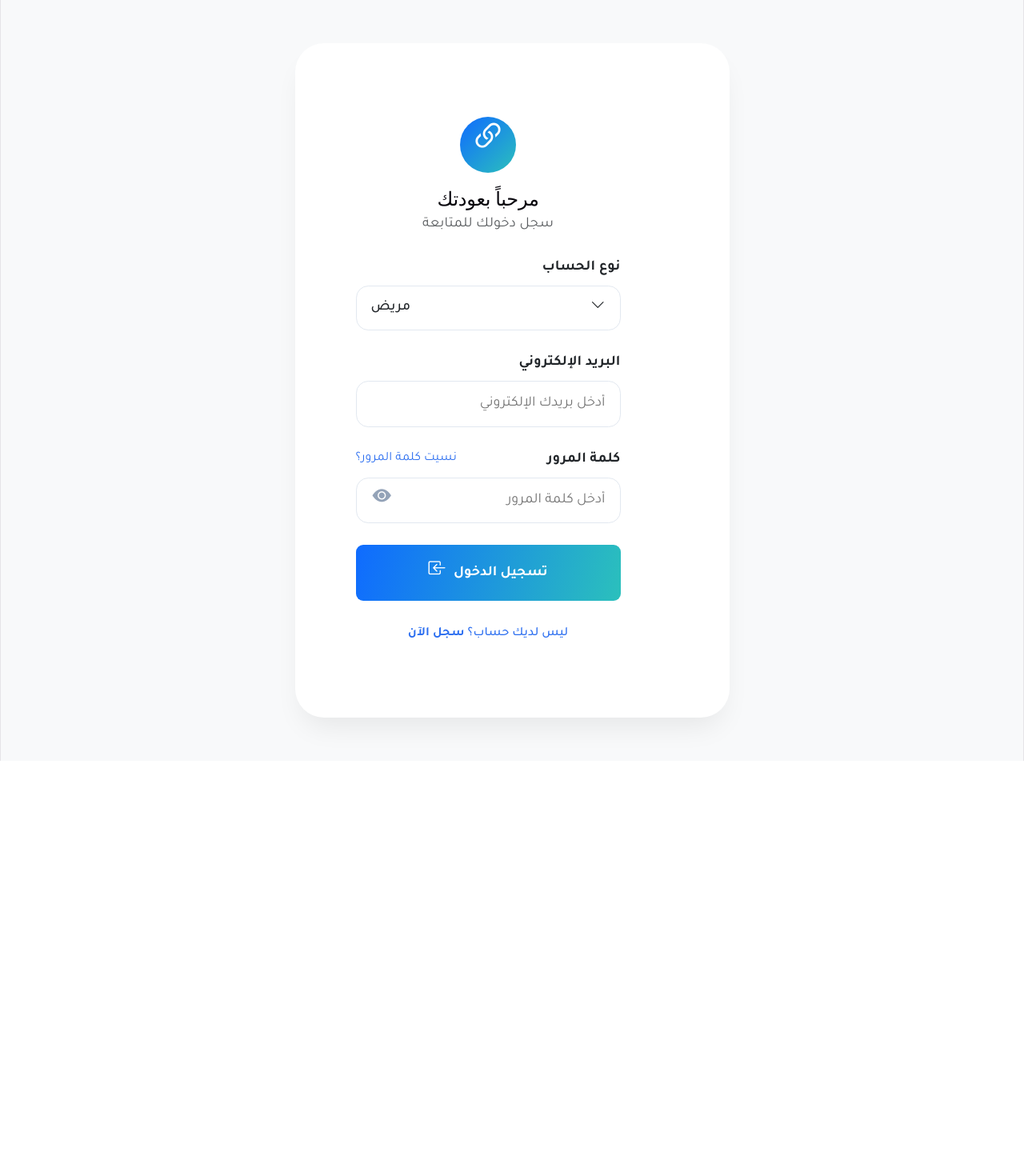
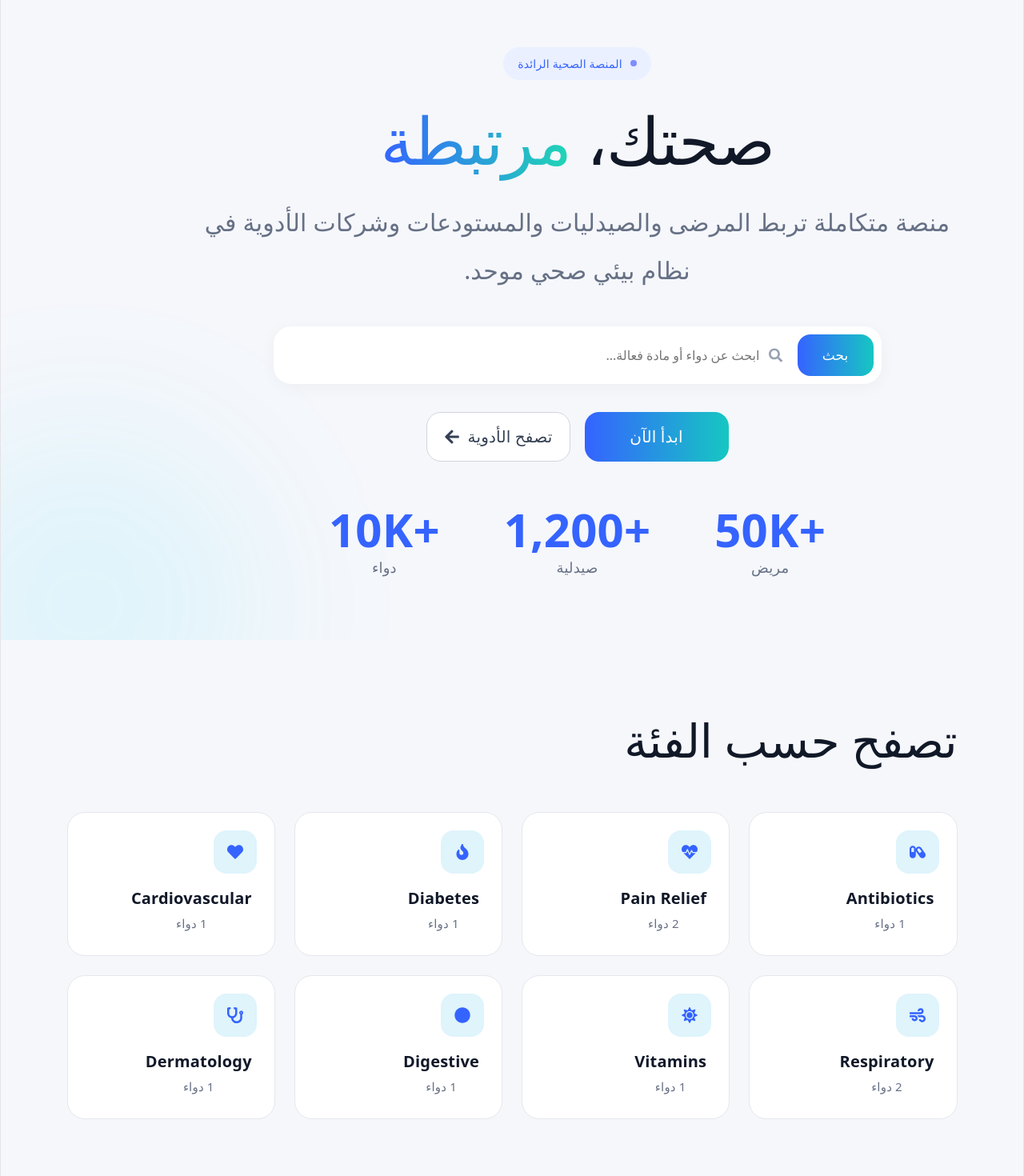
Before and after one commit to PharmaLink-digi/PharmaLink, a React (Vite) app: page / in a window 1280 px wide. Shown: the top 1470 px of the page at 80% size. Before the commit the page ends 951 px from the top, so only its background shows below. Built offline with nearby package versions, Linux system fonts and the light colour scheme.

Commit message:
finish landing page

```diff
--- a/src/App.jsx
+++ b/src/App.jsx
@@ -3,10 +3,12 @@ import reactLogo from "./assets/react.svg";
 import viteLogo from "./assets/vite.svg";
 import heroImg from "./assets/hero.png";
 import "./App.css";
+import Home from "./Components/Home/Home";
+import "./Components/Home/Home.css";
+import { BrowserRouter, Routes, Route } from "react-router-dom";
+import "bootstrap/dist/css/bootstrap.min.css";
 import SignInForm from "./Components/SignInForm/SignInForm";
-import Home from "./Components/Home/Home";
 import { RouterProvider } from "react-router-dom";
-import { BrowserRouter, Routes, Route } from "react-router-dom";
 
 
 
@@ -17,25 +19,12 @@ function App() {
 
   return (
     <>
-     <SignInForm/>
-      {/* <SignInForm/> */}
-      {/* <Home/> */}
-
-      {/* <Route path="/" element={<Home />} />
-      <Route path="/signup" element={<Signup />} />
-      <Route path="/search" element={<Search />} /> */}
-
-      {/* dkkjoiuhgihjldk */}
-
-      {/* <BrowserRouter>
+      <BrowserRouter>
         <Routes>
           <Route path="/" element={<Home />} />
         </Routes>
-      </BrowserRouter> */}
-
-{/* <Route path="/signup" element={<Signup />} />
-<Route path="/بحث" element={<Search />} /> */}
-
+      </BrowserRouter>
+     <SignInForm/>
     </>
   );
 }
--- a/src/Components/Home/Home.css
+++ b/src/Components/Home/Home.css
@@ -1,51 +1,315 @@
-
-
-:root{
-	--bg-1: #f6fbfb;
-	--accent-1: #0077ff;
-	--accent-2: #00c2a8;
-	--dark: #0b2540;
-	--muted: #7b8b98;
+* {
+  margin: 0;
+  padding: 0;
+ box-sizing: border-box;
 }
 
-.home-container{direction:rtl;font-family: 'Segoe UI', Tahoma, Geneva, Verdana, sans-serif;color:var(--dark);}
+body {
+  direction: rtl;
+  background: #f5f7fb;
+  font-family: sans-serif;
+  overflow-x: hidden;
+}
 
-.hero{padding:80px 20px 120px;background:linear-gradient(180deg, #fbfdff 0%, #ffffff 50%);display:flex;justify-content:flex-end}
-.hero-inner{max-width:980px;text-align:right;padding-right:80px}
-.badge{display:inline-block;background:rgba(0,123,255,0.08);color:var(--accent-1);padding:8px 14px;border-radius:18px;font-size:13px;margin-bottom:18px}
-.hero-title{font-size:48px;margin:8px 0 12px;font-weight:800}
-.hero-title .accent{background:linear-gradient(90deg,var(--accent-1),var(--accent-2));-webkit-background-clip:text;background-clip:text;color:transparent}
-.hero-sub{color:var(--muted);max-width:760px;margin:0 auto 28px}
+/* ================= HERO ================= */
 
-.search-wrapper{display:flex;flex-direction:row-reverse;align-items:center;gap:10px;margin:28px 0 22px;max-width:680px;background:#fff;border-radius:30px;padding:6px 6px;box-shadow:0 6px 20px rgba(15,40,70,0.06);justify-content:flex-end}
-.search-input{flex:1;border:0;padding:16px 20px;border-radius:28px;font-size:16px;outline:none;color:var(--dark)}
-.search-input::placeholder{color:#b8c4cc}
-.search-button{background:linear-gradient(90deg,var(--accent-1),var(--accent-2));color:#fff;border:0;padding:12px 22px;border-radius:28px;font-weight:600;cursor:pointer}
+.hero-section {
+  min-height: 100vh;
+  background: #f5f7fb;
+  position: relative;
+  display: flex;
+  align-items: center;
+  justify-content: center;
+  overflow: hidden;
+}
 
-.hero-cta{display:flex;flex-direction:row-reverse;gap:12px;justify-content:flex-end;margin-top:16px}
-.btn{padding:10px 18px;border-radius:22px;border:0;cursor:pointer;font-weight:600}
-.btn.primary{background:linear-gradient(90deg,var(--accent-1),var(--accent-2));color:#fff}
-.btn.outline{background:#fff;border:1px solid rgba(11,37,64,0.06);color:var(--dark)}
+.hero-section::before {
+  content: "";
+  position: absolute;
+  width: 450px;
+  height: 450px;
+  background: rgba(0, 214, 255, 0.08);
+  border-radius: 50%;
+  bottom: -180px;
+  left: -120px;
+  filter: blur(90px);
+}
 
-.stats{display:flex;flex-direction:row-reverse;gap:36px;justify-content:flex-end;margin-top:34px}
-.stat{text-align:center}
-.stat-num{font-weight:800;color:var(--accent-1);font-size:20px}
-.stat-label{color:var(--muted);font-size:13px}
+.hero-content {
+  width: 100%;
+  max-width: 950px;
+  position: relative;
+  z-index: 2;
+}
 
-.categories{max-width:1200px;margin:40px auto;padding:20px}
-.categories-title{font-size:28px;text-align:right;margin:20px 0 18px;padding-right:40px}
-.cards-grid{display:grid;grid-template-columns:repeat(4,1fr);gap:18px;direction:rtl}
+.hero-badge {
+  display: flex;
+  align-items: center;
+  gap: 10px;
+  width: fit-content;
+  margin: auto;
+  background: #eaf0ff;
+  padding: 10px 18px;
+  border-radius: 40px;
+  color: #3563ff;
+  font-size: 14px;
+  margin-bottom: 25px;
+}
 
-.card{background:#fff;border-radius:14px;padding:38px 22px 38px 22px;padding-right:64px;position:relative;border:1px solid rgba(11,37,64,0.06);display:flex;flex-direction:row-reverse;align-items:center;justify-content:flex-end;transition:transform .28s cubic-bezier(.2,.9,.2,1),box-shadow .28s}
-.card-body{margin:0 18px 0 0;text-align:right}
-.card-title{font-weight:700;color:var(--dark)}
-.card-sub{font-size:12px;color:var(--muted);margin-top:6px}
+.dot {
+  width: 8px;
+  height: 8px;
+  background: #7f8cff;
+  border-radius: 50%;
+}
 
-.card-icon{position:absolute;top:16px;right:16px}
-.icon-circle{display:inline-flex;align-items:center;justify-content:center;width:44px;height:44px;border-radius:50%;background:linear-gradient(180deg, rgba(0,123,255,0.12), rgba(0,194,168,0.12));color:var(--accent-1);font-size:18px;box-shadow:0 6px 18px rgba(0,123,255,0.06);transition:transform .28s,box-shadow .28s}
+.hero-title {
+  text-align: center;
+  font-size: 82px;
+  font-weight: 800;
+  color: #111827;
+  margin-bottom: 25px;
+}
 
-.card:hover{transform:translateY(-8px);box-shadow:0 12px 30px rgba(11,37,64,0.08)}
-.card:hover .icon-circle{transform:scale(1.12);box-shadow:0 16px 36px rgba(0,123,255,0.12)}
+.hero-title span {
+  background: linear-gradient(to left, #20d6b5, #3563ff);
+  -webkit-background-clip: text;
+  -webkit-text-fill-color: transparent;
+}
 
-@media (max-width:1000px){.cards-grid{grid-template-columns:repeat(2,1fr)}.hero-title{font-size:36px}}
-@media (max-width:600px){.cards-grid{grid-template-columns:1fr}.search-wrapper{max-width:100%;padding:4px}.hero-inner{padding:0 14px}.hero{padding:40px 10px}}
+.hero-text {
+  text-align: center;
+  max-width: 950px;
+  margin: auto;
+  color: #667085;
+  line-height: 2;
+  font-size: 30px;
+  margin-bottom: 40px;
+}
+
+/* SEARCH */
+
+.hero-search {
+  width: 100%;
+  max-width: 760px;
+  height: 72px;
+  background: white;
+  border-radius: 22px;
+  display: flex;
+  align-items: center;
+  padding: 10px;
+  margin: auto;
+  box-shadow: 0 4px 20px rgba(0, 0, 0, 0.04);
+  margin-bottom: 35px;
+}
+
+.hero-search button {
+  width: 95px;
+  height: 52px;
+  border: none;
+  border-radius: 16px;
+  background: linear-gradient(to left, #16c7c2, #3563ff);
+  color: white;
+  font-size: 17px;
+  font-weight: 600;
+}
+
+.search-input {
+  flex: 1;
+  display: flex;
+  align-items: center;
+  gap: 12px;
+  padding: 0 18px;
+}
+
+.search-input svg {
+  color: #98a2b3;
+  font-size: 18px;
+}
+
+.search-input input {
+  border: none;
+  outline: none;
+  width: 100%;
+  font-size: 16px;
+  color: #667085;
+  background: transparent;
+}
+
+/* BUTTONS */
+
+.hero-buttons {
+  display: flex;
+  justify-content: center;
+  gap: 18px;
+  margin-bottom: 50px;
+}
+
+.start-btn,
+.browse-btn {
+  width: 180px;
+  height: 62px;
+  border-radius: 18px;
+  text-decoration: none;
+  display: flex;
+  align-items: center;
+  justify-content: center;
+  gap: 10px;
+  font-size: 20px;
+  font-weight: 600;
+  transition: 0.3s;
+}
+
+.start-btn {
+  background: linear-gradient(to left, #16c7c2, #3563ff);
+  color: white;
+}
+
+.browse-btn {
+  border: 1px solid #d0d5dd;
+  color: #344054;
+  background: white;
+}
+
+/* STATS */
+
+.hero-stats {
+  display: flex;
+  justify-content: center;
+  gap: 80px;
+}
+
+.hero-stats h3 {
+  font-size: 58px;
+  color: #3563ff;
+  font-weight: 800;
+  margin-bottom: 0;
+}
+
+.hero-stats p {
+  text-align: center;
+  color: #667085;
+  font-size: 18px;
+}
+
+/* ================= CATEGORIES ================= */
+
+.categories-section {
+  padding: 90px 0;
+  background: #f5f7fb;
+}
+
+.section-title {
+  text-align: right;
+  font-size: 58px;
+  font-weight: 800;
+  color: #111827;
+  margin-bottom: 55px;
+}
+
+.categories-grid {
+  display: grid;
+  grid-template-columns: repeat(4, 1fr);
+  gap: 24px;
+}
+
+.category-card {
+  background: white;
+  border: 1px solid #e4e7ec;
+  border-radius: 22px;
+  height: 180px;
+  padding: 30px;
+  position: relative;
+  cursor: pointer;
+  transition: 0.3s;
+}
+
+.category-card:hover {
+  transform: translateY(-5px);
+  box-shadow: 0 12px 30px rgba(0, 0, 0, 0.05);
+}
+
+.category-icon {
+  position: absolute;
+  top: 22px;
+  right: 22px;
+  width: 54px;
+  height: 54px;
+  border-radius: 16px;
+  background: #dff4fb;
+  display: flex;
+  align-items: center;
+  justify-content: center;
+  color: #3563ff;
+  font-size: 20px;
+}
+
+.category-content {
+  position: absolute;
+  bottom: 28px;
+  right: 28px;
+}
+
+.category-content h4 {
+  font-size: 20px;
+  color: #101828;
+  margin-bottom: 8px;
+  font-weight: 700;
+}
+
+.category-content p {
+  color: #667085;
+  font-size: 15px;
+  margin: 0;
+}
+
+/* ================= RESPONSIVE ================= */
+
+@media (max-width: 1200px) {
+  .categories-grid {
+    grid-template-columns: repeat(2, 1fr);
+  }
+}
+
+@media (max-width: 768px) {
+  .hero-title {
+    font-size: 50px;
+  }
+
+  .hero-text {
+    font-size: 20px;
+  }
+
+  .hero-search {
+    flex-direction: column;
+    height: auto;
+    gap: 15px;
+    padding: 15px;
+  }
+
+  .hero-search button {
+    width: 100%;
+  }
+
+  .hero-buttons {
+    flex-direction: column;
+    align-items: center;
+  }
+
+  .hero-stats {
+    gap: 30px;
+  }
+
+  .hero-stats h3 {
+    font-size: 38px;
+  }
+
+  .categories-grid {
+    grid-template-columns: 1fr;
+  }
+
+  .section-title {
+    text-align: center;
+    font-size: 42px;
+  }
+}
--- a/src/Components/Home/Home.jsx
+++ b/src/Components/Home/Home.jsx
@@ -1,69 +1,154 @@
-import React from "react";
 import "./Home.css";
+import { Link, useNavigate } from "react-router-dom";
+import {
+  FaHeart,
+  FaCapsules,
+  FaHeartbeat,
+  FaWind,
+  FaSun,
+  FaStethoscope,
+  FaFire,
+  FaCircle,
+  FaSearch,
+  FaArrowLeft,
+} from "react-icons/fa";
 
 const categories = [
-	{ title: "Cardiovascular", count: 1, icon: "❤" },
-	{ title: "Diabetes", count: 1, icon: "💧" },
-	{ title: "Pain Relief", count: 2, icon: "⚡" },
-	{ title: "Antibiotics", count: 1, icon: "💊" },
-	{ title: "Dermatology", count: 1, icon: "✨" },
-	{ title: "Digestive", count: 1, icon: "🔵" },
-	{ title: "Vitamins", count: 1, icon: "☀️" },
-	{ title: "Respiratory", count: 2, icon: "🌬️" },
+  {
+    name: "Antibiotics",
+    count: "1 دواء",
+    icon: <FaCapsules />,
+  },
+  {
+    name: "Pain Relief",
+    count: "2 دواء",
+    icon: <FaHeartbeat />,
+  },
+  {
+    name: "Diabetes",
+    count: "1 دواء",
+    icon: <FaFire />,
+  },
+  {
+    name: "Cardiovascular",
+    count: "1 دواء",
+    icon: <FaHeart />,
+  },
+  {
+    name: "Respiratory",
+    count: "2 دواء",
+    icon: <FaWind />,
+  },
+  {
+    name: "Vitamins",
+    count: "1 دواء",
+    icon: <FaSun />,
+  },
+  {
+    name: "Digestive",
+    count: "1 دواء",
+    icon: <FaCircle />,
+  },
+  {
+    name: "Dermatology",
+    count: "1 دواء",
+    icon: <FaStethoscope />,
+  },
 ];
 
 export default function Home() {
+  const navigate = useNavigate();
+
+  const handleCategory = (category) => {
+    navigate(`/search?category=${category}`);
+  };
+
   return (
-		<div className="home-container">
-			<section className="hero">
-				<div className="hero-inner">
-					<span className="badge">المنصة الصحية الرائدة</span>
-					<h1 className="hero-title">صحتك، <span className="accent">مترابطة</span></h1>
-					<p className="hero-sub">منصة متكاملة تربط المرضى والصيدليات والمستودعات وشركات الأدوية في نظام بيئي صحي موحد.</p>
+    <>
+      {/* HERO SECTION */}
+      <section className="hero-section">
+        <div className="container">
+          <div className="hero-content text-center">
+            <span className="hero-badge">
+              <span className="dot"></span>
+              المنصة الصحية الرائدة
+            </span>
 
-					<div className="search-wrapper">
-						<button className="search-button">بحث</button>
-						<input className="search-input" placeholder="ابحث عن دواء أو مادة فعالة..." />
+            <h1 className="hero-title">
+              صحتك، <span>مرتبطة</span>
+            </h1>
+
+            <p className="hero-text">
+              منصة متكاملة تربط المرضى والصيدليات والمستودعات وشركات الأدوية
+              في نظام بيئي صحي موحد.
+            </p>
+
+            <div className="hero-search">
+              <button>بحث</button>
+
+              <div className="search-input">
+                <FaSearch />
+                <input
+                  type="text"
+                  placeholder="ابحث عن دواء أو مادة فعالة..."
+                />
+              </div>
             </div>
 
-					<div className="hero-cta">
-						<button className="btn primary">ابدأ الآن</button>
-						<button className="btn outline">تصفح الأدوية</button>
+            <div className="hero-buttons">
+              <Link to="/signup" className="start-btn">
+                ابدأ الآن
+              </Link>
+
+              <Link to="/search" className="browse-btn">
+                تصفح الأدوية
+                <FaArrowLeft />
+              </Link>
             </div>
 
-					<div className="stats">
-						<div className="stat">
-							<div className="stat-num">+10K</div>
-							<div className="stat-label">دواء</div>
+            <div className="hero-stats">
+              <div>
+                <h3>+50K</h3>
+                <p>مريض</p>
               </div>
-						<div className="stat">
-							<div className="stat-num">+1,200</div>
-							<div className="stat-label">صيدلية</div>
+
+              <div>
+                <h3>+1,200</h3>
+                <p>صيدلية</p>
               </div>
-						<div className="stat">
-							<div className="stat-num">+50K</div>
-							<div className="stat-label">مريض</div>
+
+              <div>
+                <h3>+10K</h3>
+                <p>دواء</p>
+              </div>
             </div>
           </div>
         </div>
       </section>
 
-			<section className="categories">
-				<h2 className="categories-title">تصفح حسب الفئة</h2>
-				<div className="cards-grid">
-					{categories.map((c, i) => (
-						<div className="card" key={i}>
-							<div className="card-icon" aria-hidden>
-								<span className="icon-circle">{c.icon}</span>
-							</div>
-							<div className="card-body">
-								<div className="card-title">{c.title}</div>
-								<div className="card-sub">دواء {c.count}</div>
+      {/* CATEGORIES SECTION */}
+      <section className="categories-section">
+        <div className="container">
+          <h2 className="section-title">تصفح حسب الفئة</h2>
+
+          <div className="categories-grid">
+            {categories.map((item, index) => (
+              <div
+                key={index}
+                className="category-card"
+                onClick={() => handleCategory(item.name)}
+              >
+                <div className="category-icon">{item.icon}</div>
+
+                <div className="category-content">
+                  <h4>{item.name}</h4>
+                  <p>{item.count}</p>
                 </div>
               </div>
             ))}
           </div>
+        </div>
       </section>
-		</div>
+    </>
   );
 }
```
Also changed, not shown: 1 other file (tests, documents, lock files or other folders). Lines whose indentation alone changed are shown as unchanged.
